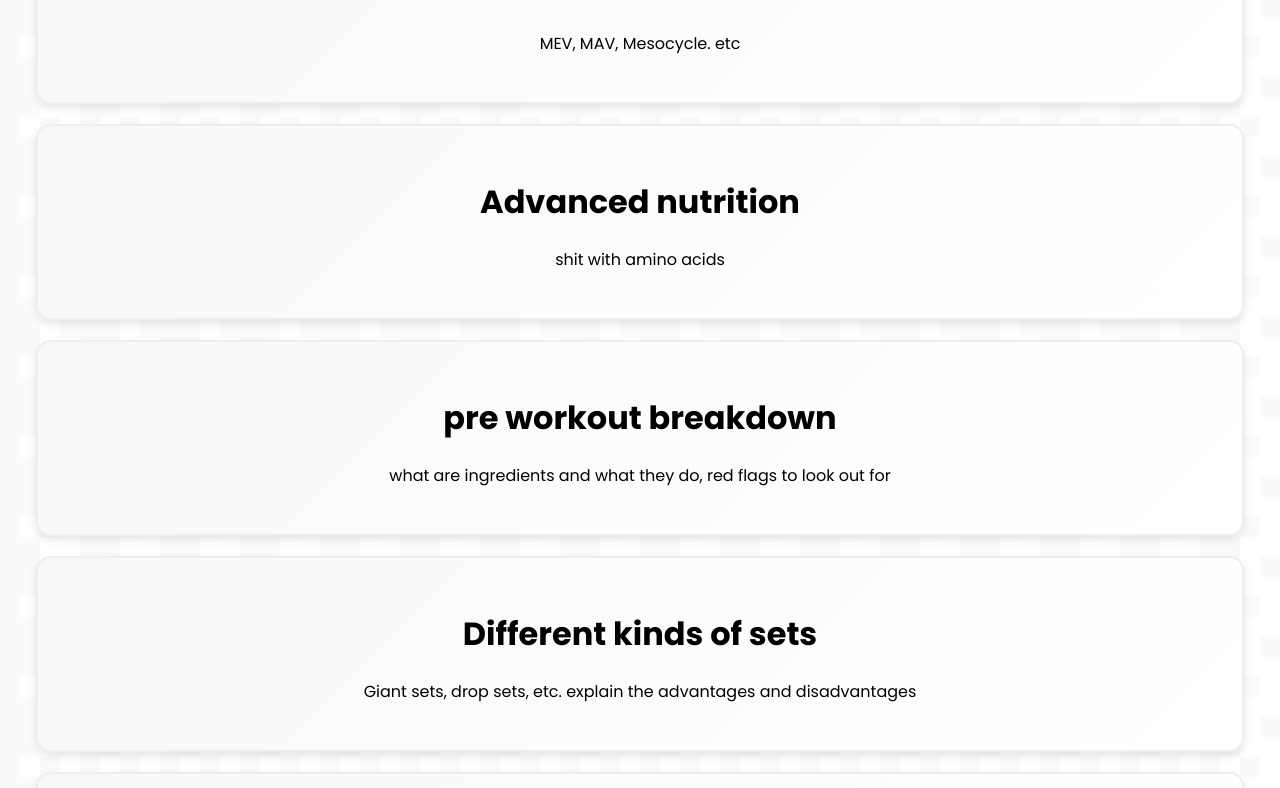
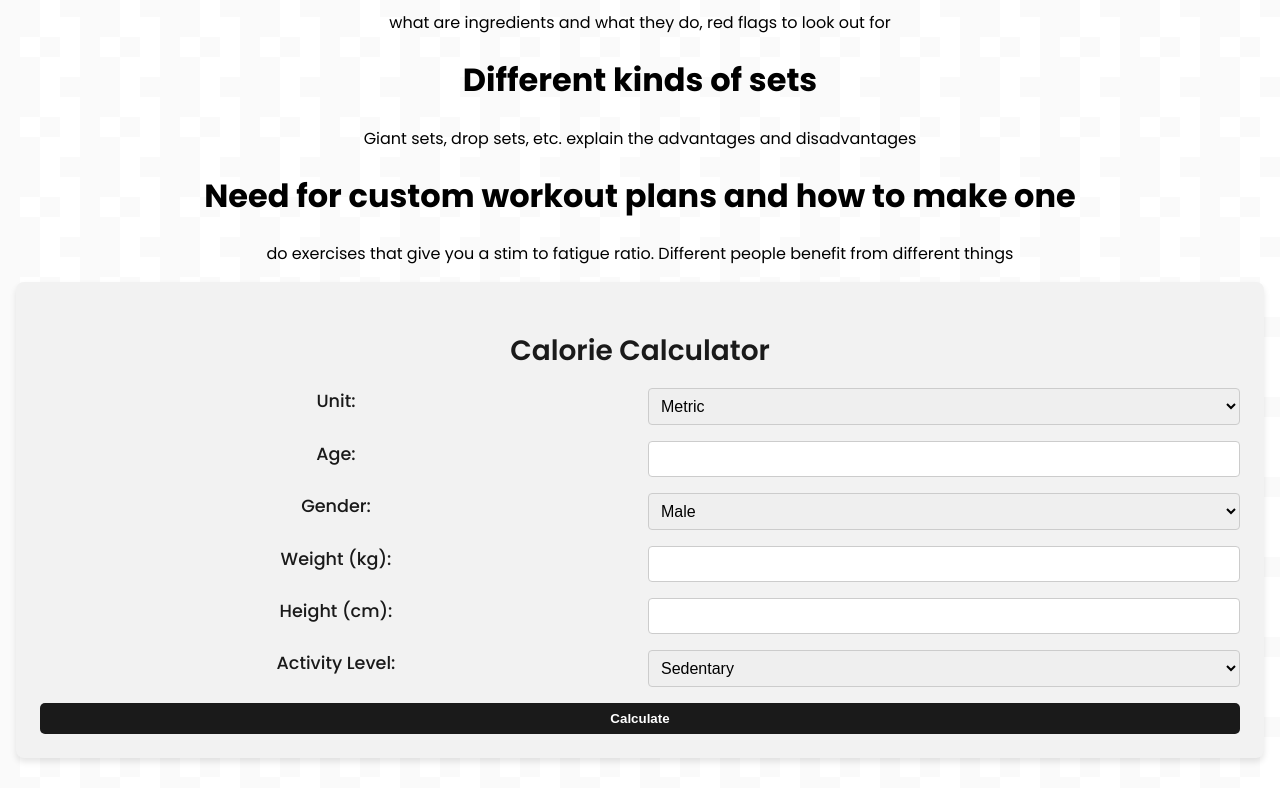
Before and after one commit to mrussotti/Summit-Street-Fitness-2.0, a React (Create React App) app: page /Intermediate in a window 1280 px wide. Shown: the part 723-1511 px from the top of the page. Built offline with nearby package versions, Linux system fonts and the light colour scheme.

Commit message:
added some styles

```diff
--- a/src/components/CalorieCalculator.js
+++ b/src/components/CalorieCalculator.js
@@ -1,4 +1,6 @@
 import React, { useState } from "react";
+import styles from "./calorieCalculator.module.css";
+
 
 const CalorieCalculator = () => {
   const [state, setState] = useState({
@@ -48,9 +50,9 @@ const CalorieCalculator = () => {
   };
 
   return (
-    <div>
-      <h2>Calorie Calculator</h2>
-      <form onSubmit={handleSubmit}>
+    <div className={styles.calculatorContainer}>
+      <h2 className={styles.calculatorTitle}>Calorie Calculator</h2>
+      <form onSubmit={handleSubmit} className={styles.calculatorForm}>
         {/* Input fields and labels */}
         {/* Measurement Unit */}
         <label htmlFor="unit">Unit:</label>
@@ -115,10 +117,12 @@ const CalorieCalculator = () => {
 <option value="active">Active</option>
 <option value="veryActive">Very Active</option>
 </select>
-<button type="submit">Calculate</button>
+<button type="submit" className={styles.submitButton}>
+        Calculate
+      </button>
     </form>
     {result && (
-<p>
+      <p className={styles.resultParagraph}>
         Based on your input, your estimated daily caloric needs are{" "}
         <strong>{result}</strong> calories.
       </p>
--- a/src/components/MarkdownCard.js
+++ b/src/components/MarkdownCard.js
@@ -1,13 +1,14 @@
 import React from 'react';
 import ReactMarkdown from 'react-markdown';
+import styles from './markdownCard.module.css'; // Update the import
 
 const MarkdownCard = ({ heading, markdownContent }) => {
   return (
-    <div className="rectangle-card">
-      <h1>{heading}</h1>
-      <ReactMarkdown children={markdownContent} />
+    <div className={styles.rectangleCard}>
+      <h1 className={styles.rectangleCardHeading}>{heading}</h1>
+      <ReactMarkdown className={styles.rectangleCardText} children={markdownContent} />
     </div>
   );
-}
+};
 
 export default MarkdownCard;
--- a/src/components/RecommendationForm.js
+++ b/src/components/RecommendationForm.js
@@ -1,4 +1,5 @@
 import React, { useState } from 'react';
+import styles from './recommendationForm.module.css'; // Update the import
 
 function RecommendationForm({ onSubmit }) {
   const [showFollowUpForm, setShowFollowUpForm] = useState(false);
@@ -37,31 +38,30 @@ function RecommendationForm({ onSubmit }) {
 return (
 <>
 {!showFollowUpForm ? (
-        <form onSubmit={handleInitialFormSubmit}>
+<form onSubmit={handleInitialFormSubmit} className={styles.formContainer}>
 <p>
 Would you consider yourself to be any of the following: a new lifter, a
 de-trained lifter, or an obese individual?
 </p>
-
-          <label htmlFor="Yes">Yes</label>
+<label htmlFor="Yes" className={styles.formLabel}>Yes</label>
       <input type="radio" name="userType" id="Yes" />
 
-          <label htmlFor="No">No</label>
+      <label htmlFor="No" className={styles.formLabel}>No</label>
       <input type="radio" name="userType" id="No" />
 
-          <button type="submit">Submit</button>
+      <button type="submit" className={styles.submitButton}>Submit</button>
     </form>
   ) : (
-        <form onSubmit={handleFollowUpFormSubmit}>
+    <form onSubmit={handleFollowUpFormSubmit} className={styles.formContainer}>
       <p>Would you like to bulk up or cut down?</p>
 
-          <label htmlFor="bulk">Bulk</label>
+      <label htmlFor="bulk" className={styles.formLabel}>Bulk</label>
       <input type="radio" name="goal" id="bulk" />
 
-          <label htmlFor="cut">Cut</label>
+      <label htmlFor="cut" className={styles.formLabel}>Cut</label>
       <input type="radio" name="goal" id="cut" />
 
-          <button type="submit">Submit</button>
+<button type="submit" className={styles.submitButton}>Submit</button>
 </form>
 )}
 </>
--- /dev/null
+++ b/src/components/calorieCalculator.module.css
@@ -0,0 +1,65 @@
+/* calorieCalculator.module.css */
+
+.calculatorContainer {
+    display: flex;
+    flex-direction: column;
+    background-color: #f2f2f2;
+    padding: 1.5rem;
+    border-radius: 8px;
+    box-shadow: 0 4px 6px rgba(0, 0, 0, 0.1);
+  }
+
+  .calculatorTitle {
+    font-size: 1.75rem;
+    font-weight: 600;
+    color: #1a1a1a;
+    margin-bottom: 1rem;
+  }
+
+  .calculatorForm {
+    display: grid;
+    grid-template-columns: repeat(2, 1fr);
+    gap: 1rem;
+  }
+
+  .calculatorForm label {
+    font-size: 1.1rem;
+    font-weight: 500;
+    color: #1a1a1a;
+  }
+
+  .calculatorForm input,
+  .calculatorForm select {
+    font-size: 1rem;
+    padding: 0.5rem;
+    border: 1px solid #ccc;
+    border-radius: 4px;
+  }
+
+  .submitButton {
+    grid-column: 1 / -1;
+    background-color: #1a1a1a;
+    color: #ffffff;
+    padding: 0.5rem 1rem;
+    border: none;
+    border-radius: 5px;
+    cursor: pointer;
+    transition: all 0.3s ease-in-out;
+    font-weight: 600;
+    width: 100%;
+    }
+
+    .submitButton:hover {
+    background-color: #333;
+    }
+
+    .resultParagraph {
+    font-size: 1.2rem;
+    font-weight: 600;
+    color: #1a1a1a;
+    margin-top: 1.5rem;
+    }
+
+    .resultParagraph strong {
+    color: #333;
+    }
--- /dev/null
+++ b/src/components/markdownCard.module.css
@@ -0,0 +1,36 @@
+/* markdownCard.module.css */
+
+.rectangleCard {
+    display: flex;
+    flex-direction: column;
+    align-items: center;
+    background: linear-gradient(135deg, #f8f8f8 0%, #ffffff 100%);
+    padding: 30px;
+    margin: 20px;
+    border: 2px solid #eee;
+    border-radius: 15px;
+    box-shadow: 0 4px 8px rgba(0, 0, 0, 0.1);
+    transition: all 0.3s ease-in-out;
+  }
+
+  .rectangleCard:hover {
+    transform: translateY(-5px);
+    box-shadow: 0 6px 12px rgba(0, 0, 0, 0.15);
+    border-color: #b8b8b8;
+  }
+
+  .rectangleCardHeading {
+    font-size: 1.75rem;
+    font-weight: bold;
+    margin-bottom: 15px;
+    color: #333;
+    text-transform: uppercase;
+    letter-spacing: 1.5px;
+  }
+
+  .rectangleCardText {
+    font-size: 1rem;
+    color:#555;
+    text-align: left;
+    line-height: 1.5;
+    }
--- /dev/null
+++ b/src/components/recommendationForm.module.css
@@ -0,0 +1,51 @@
+/* recommendationForm.module.css */
+
+.formContainer {
+    display: flex;
+    flex-direction: column;
+    margin-bottom: 1rem;
+    background-color: #f2f2f2;
+    padding: 1.5rem;
+    border-radius: 8px;
+    box-shadow: 0 4px 6px rgba(0, 0, 0, 0.1);
+  }
+
+  .formLabel {
+    margin-right: 0.5rem;
+    font-size: 1.1rem;
+    font-weight: 500;
+    color: #1a1a1a;
+  }
+
+  .radioGroup {
+    display: flex;
+    align-items: center;
+    margin-bottom: 0.75rem;
+  }
+
+  .inputRadio {
+    margin-left: 0.5rem;
+  }
+
+  .submitButton {
+    margin-top: 1rem;
+    background-color: #1a1a1a;
+    color: #ffffff;
+    padding: 0.5rem 1rem;
+    border: none;
+    border-radius: 5px;
+    cursor: pointer;
+    transition: all 0.3s ease-in-out;
+    font-weight: 600;
+  }
+
+  .submitButton:hover {
+    background-color: #333;
+  }
+
+  .formQuestion {
+    font-size: 1.2rem;
+    font-weight: 600;
+    margin-bottom: 0.5rem;
+    color: #1a1a1a;
+  }
--- a/src/pages/Beginner.js
+++ b/src/pages/Beginner.js
@@ -67,58 +67,36 @@ export default function Beginner() {
   return (
     <>
       <h1 className={styles.pageTitle}>Beginner</h1>
-      <div className={styles.rectangleCard}>
         <MarkdownCard heading='Outline Your Goals' markdownContent={Outline} />
-      </div>
-      <div className={styles.rectangleCard}>
         {!recommendation && (
           <RecommendationForm onSubmit={handleFormSubmit} />
         )}
         {recommendation && (
-          <div className={styles.rectangleCardContainer}>
+          <>
             {recommendation === 'Bulk' && (
                 <MarkdownCard heading='Bulking for Beginner Lifters' markdownContent={content.BulkDiet} />
             )}
 
             {recommendation === 'Cut' && (
-
                 <MarkdownCard heading='Cutting for Beginner Lifters' markdownContent={content.CutDiet} />
-
             )}
 
             {recommendation === 'Recomp' && (
                 <MarkdownCard heading='Body Recomposition for Beginner Lifters' markdownContent={content.RecompDiet} />
             )}
-
-            {/* Add more conditional rendering for other Markdown cards as needed */}
-                      </div>
+           </>
                     )}
-                  </div>
-
-                  <div className={styles.rectangleCard}>
                     <MarkdownCard heading='Training' markdownContent={content.trainingContent} />
-                  </div>
-                  <div className={styles.rectangleCard}>
                     <MarkdownCard heading='Recovery' markdownContent={content.recoveryContent} />
-                  </div>
-                  <div className={styles.rectangleCard}>
                     <MarkdownCard heading='Supplements To Start With' markdownContent={content.supplementsContent} />
-                  </div>
-                  <div className={styles.rectangleCard}>
                     <MarkdownCard heading='What Gym Gear Do You Need?' markdownContent={content.gearContent} />
-                  </div>
-                  <div className={styles.rectangleCard}>
                     <MarkdownCard heading='Gym Etiquette' markdownContent={content.etiquetteContent} />
-                  </div>
-                  <div className={styles.rectangleCard}>
                     <MarkdownCard heading='Myth Busting' markdownContent={Myths} />
-                  </div>
-                  <div className={styles.rectangleCard}>
                     <MarkdownCard
                       heading="How To Know When You Are An Intermediate Lifter"
                       markdownContent={content.progressContent}
                     />
-                  </div>
+
                 </>
               );
             }
--- a/src/pages/universal.module.css
+++ b/src/pages/universal.module.css
@@ -27,89 +27,3 @@ body {
   transform: translateY(0);
   }
   }
-
-.rectangleCard {
-  display: flex;
-  flex-direction: column;
-  align-items: center;
-  background: linear-gradient(135deg, #f8f8f8 0%, #ffffff 100%);
-  padding: 30px;
-  margin: 20px;
-  border: 2px solid #eee;
-  border-radius: 15px;
-  box-shadow: 0 4px 8px rgba(0, 0, 0, 0.1);
-  transition: all 0.3s ease-in-out;
-}
-
-.rectangleCard:hover {
-  transform: translateY(-5px);
-  box-shadow: 0 6px 12px rgba(0, 0, 0, 0.15);
-  border-color: #b8b8b8;
-}
-
-.rectangleCardHeading {
-  font-size: 1.75rem;
-  font-weight: bold;
-  margin-bottom: 15px;
-  color: #333;
-  text-transform: uppercase;
-  letter-spacing: 1.5px;
-  animation: slideInLeft 1.5s ease-in;
-}
-
-@keyframes slideInLeft {
-  0% {
-    opacity: 0;
-    transform: translateX(-50px);
-  }
-  100% {
-    opacity: 1;
-    transform: translateX(0);
-  }
-}
-
-.rectangleCardText {
-  font-size: 1rem;
-  color: #555;
-  text-align: justify;
-  line-height: 1.5;
-  animation: slideInRight 1.5s ease-in;
-}
-
-@keyframes slideInRight {
-  0% {
-    opacity: 0;
-    transform: translateX(50px);
-  }
-  100% {
-    opacity: 1;
-    transform: translateX(0);
-  }
-}
-
-.contentContainer {
-  display: flex;
-  flex-direction: column;
-  align-items: center;
-  width: 100%;
-  background-color: #f6f6f6;
-  padding: 30px;
-  border-radius: 10px;
-  box-shadow: inset 0 0 10px rgba(0, 0, 0, 0.05);
-  animation: zoomIn 1s ease-in;
-}
-
-@keyframes zoomIn {
-  0% {
-    opacity: 0;
-    transform: scale(0.9);
-  }
-  100% {
-    opacity: 1;
-    transform: scale(1);
-  }
-}
-
-.calorieCalculatorWrapper {
-  width: 100%;
-}
```
Lines whose indentation alone changed are shown as unchanged.
